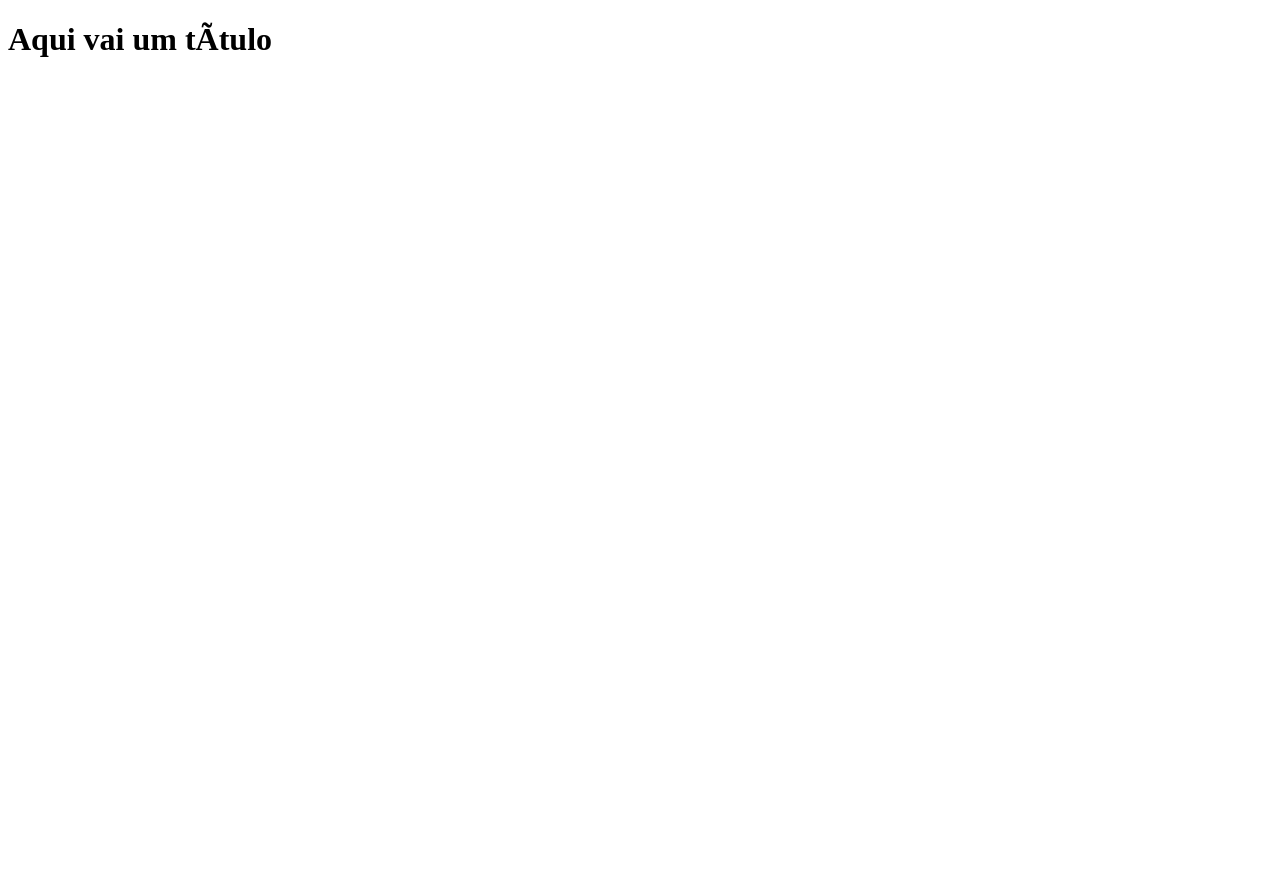
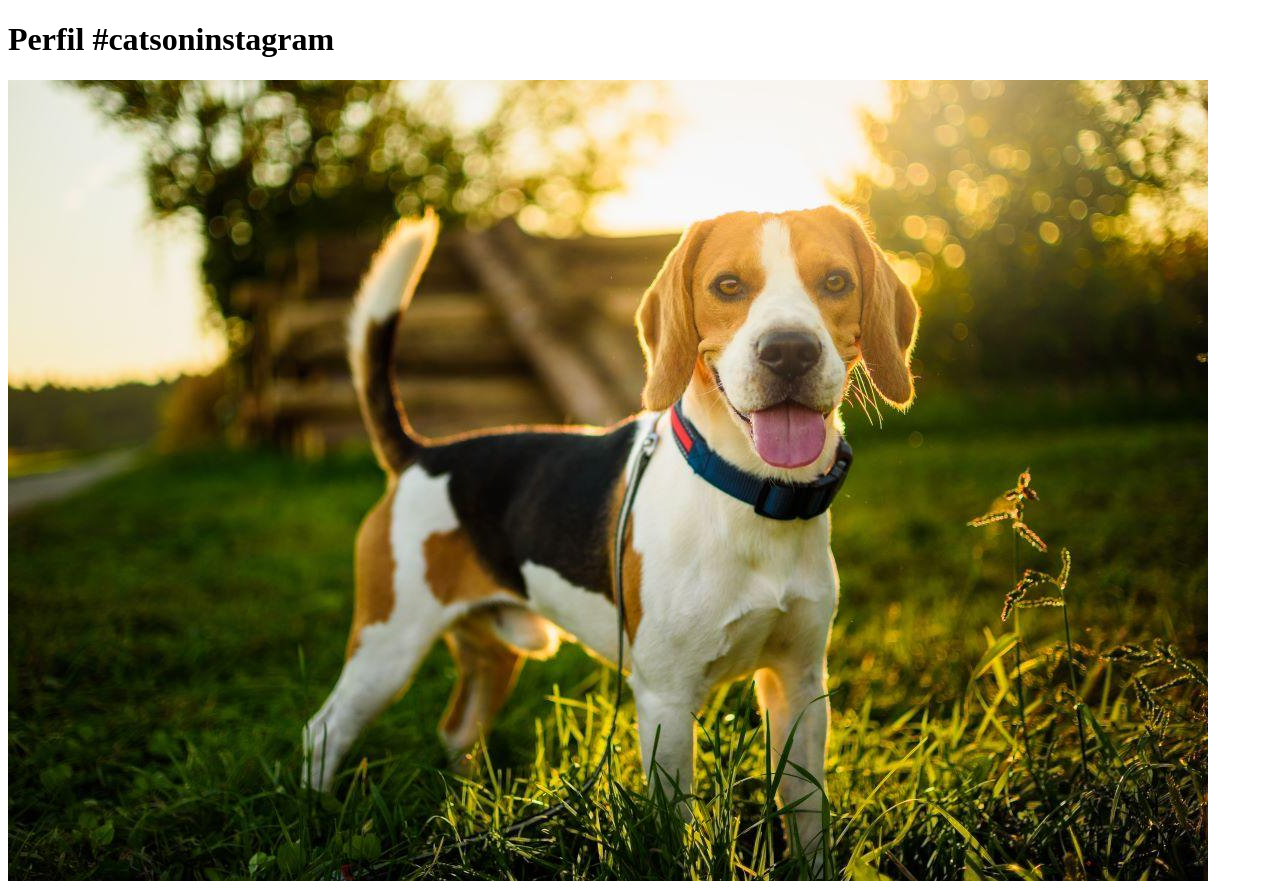
Before and after one commit to Nawsacul/atividade-pratica-3-descomplica-LucasQueiroz, a plain HTML site: page index.html in a window 1280 px wide. Before the commit the page ends 800 px from the top, so only its background shows below. Drawn offline with Linux system fonts and the light colour scheme.

Commit message:
acrescentada imagem do cachorro

```diff
--- a/index.html
+++ b/index.html
@@ -2,12 +2,14 @@
 
 <html lang="“pt-br”">
   <head>
-    <title>Título da página</title>
+    <title>Fanpage de Gatinhos</title>
 
     <meta charset="“utf-8”" />
   </head>
 
   <body>
-    <h1>Aqui vai um título</h1>
+    <h1>Perfil #catsoninstagram</h1>
+
+    <img src="assets/img/Beagle.jpg" />
   </body>
 </html>
```
Also changed, not shown: assets/img/Beagle.jpg (added).
